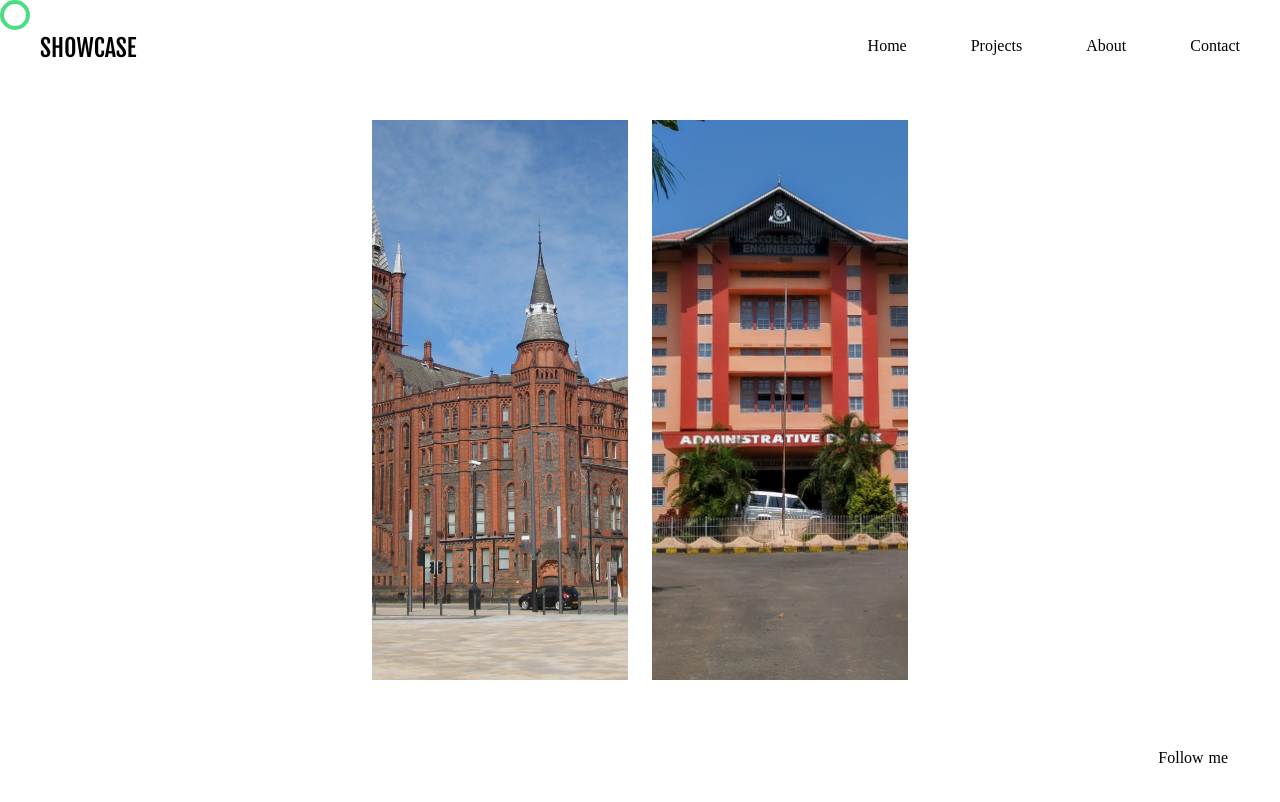
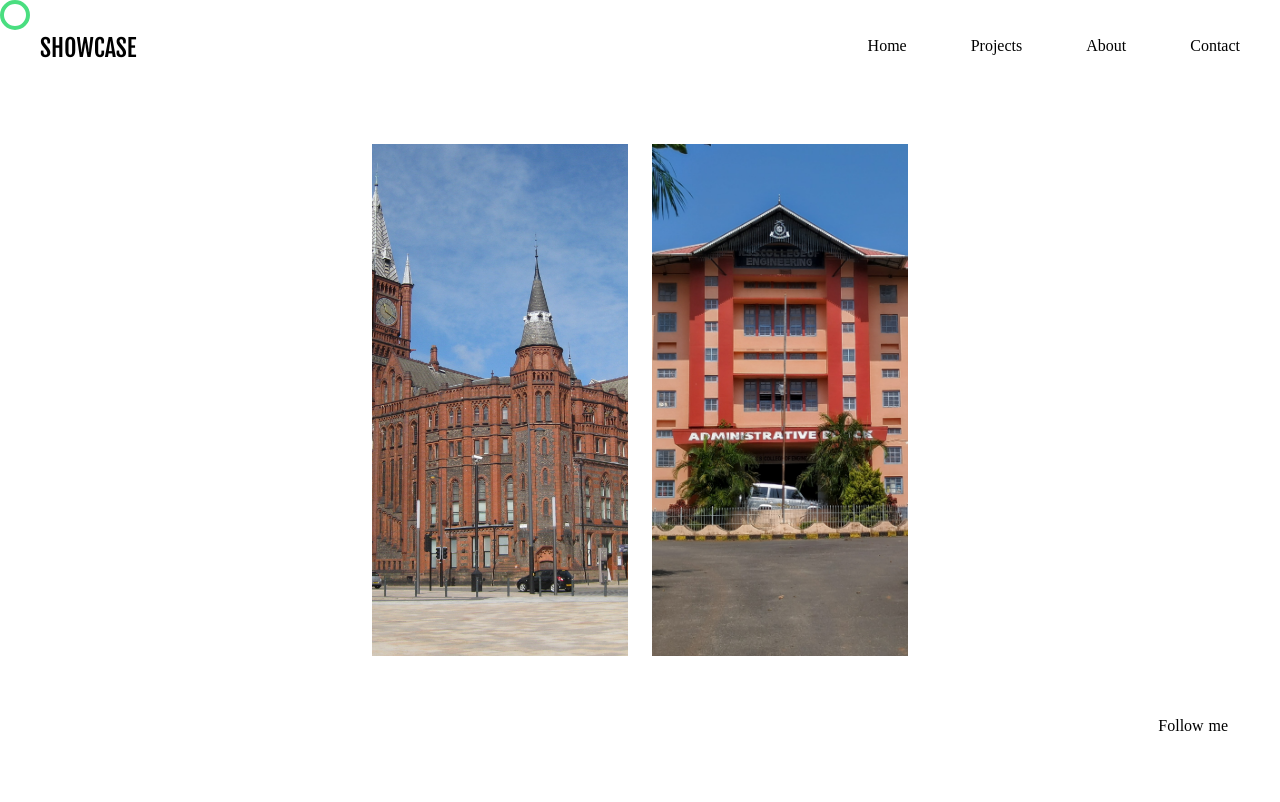
Before and after one commit to heraldjose10/showcase, a Next.js app in the folder showcase_next/: page /education in a window 1280 px wide. Shown: the top 802 px of the page. Built offline with nearby package versions, Linux system fonts and the light colour scheme; a web font is replaced by a local one.

Commit message:
fix education page

```diff
--- a/showcase_next/pages/education.tsx
+++ b/showcase_next/pages/education.tsx
@@ -31,12 +31,12 @@ const Education = () => {
 
     const item = {
         'start': {
-            y: '-200px',
+            y: -200,
             opacity: 0
         },
         'final': {
             opacity: 1,
-            y: '0px'
+            y: 0
         }
     }
 
@@ -47,7 +47,7 @@ const Education = () => {
                 initial='start'
                 animate='final'
                 exit='exit'
-                className="flex max-w-[100vw] gap-6 pt-6 items-center"
+                className="flex max-w-[100vw] gap-6 pt-6 items-center px-5"
             >
                 {
                     educationDetails.map(edu => (
@@ -61,20 +61,22 @@ const Education = () => {
                                 animate={{
                                     x: selected && selectedId === edu.id ? animateX : 0,
                                 }}
-                                className={`relative h-[70vh] w-[40vw] md:w-[30vw] lg:w-[20vw] ${selected && selectedId !== edu.id ? 'hidden' : ''}`}
+                                className={`relative h-[60vh] w-[35vw] md:w-[30vw] lg:w-[20vw] ${selected && selectedId !== edu.id ? 'hidden' : ''}`}
                                 key={edu.id}
                             >
                                 <Image
                                     className="object-cover"
                                     src={edu.image}
-                                    layout='fill'
+                                    layout='intrinsic'
+                                    height={600}
+                                    width={300}
                                 />
                             </motion.div>
                             {
                                 selected && selectedId === edu.id ? (
                                     (
                                         <motion.div
-                                            className="w-[150px] md:w-[400px] flex flex-col"
+                                            className="w-36 md:w-96 flex flex-col"
                                             initial={{ opacity: 0 }}
                                             animate={{ opacity: 1 }}
                                         >
```
